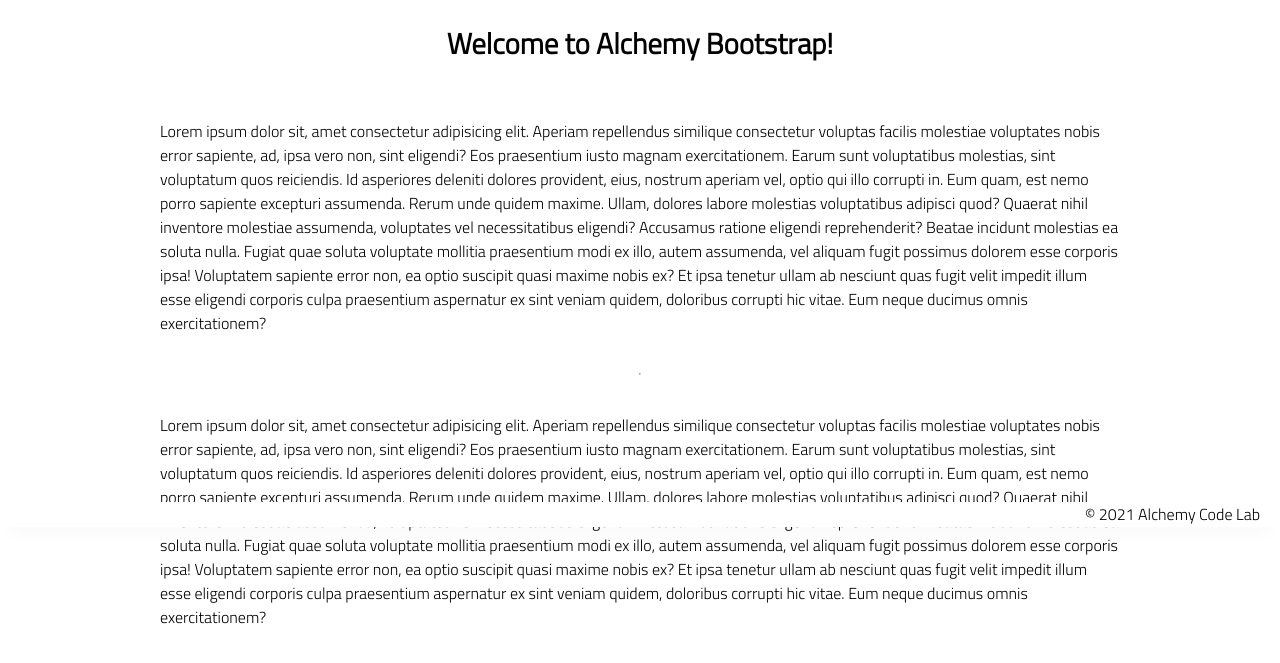
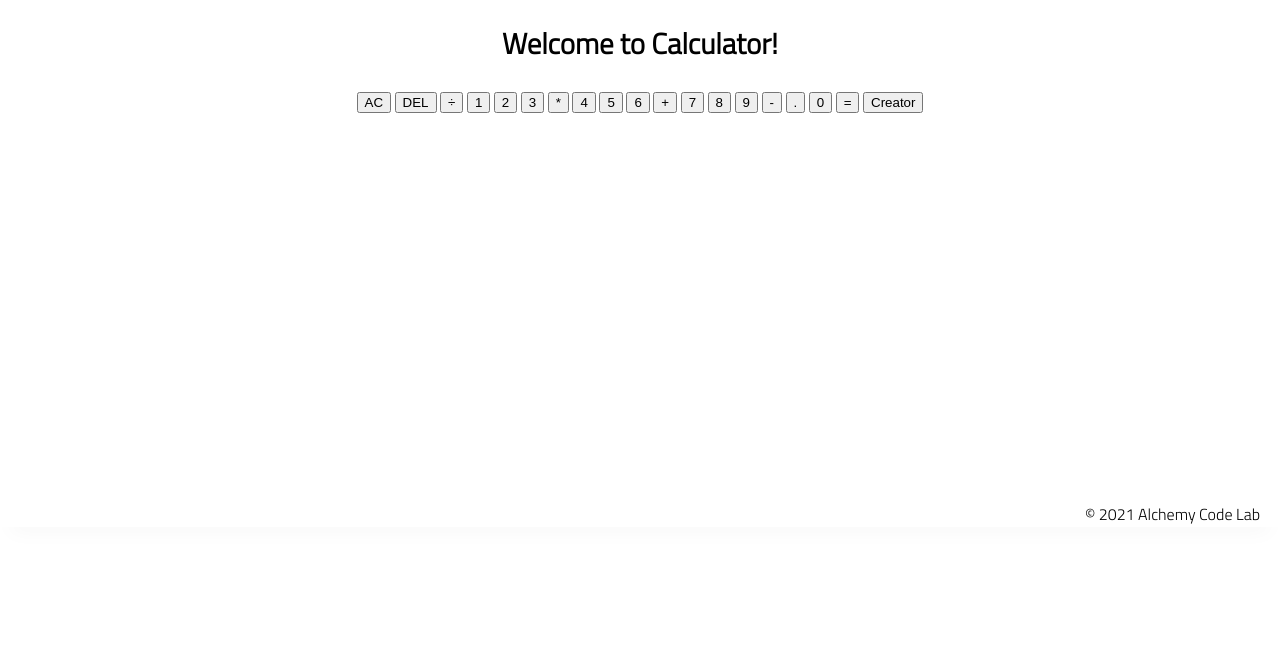
Before and after one commit to aaronEnyetu/calculator, a plain HTML site: page index.html in a window 1280 px wide. Shown: the part 273-936 px from the top of the page. After the commit the page ends 800 px from the top, so only its background shows below. Drawn offline with Linux system fonts and the light colour scheme.

Commit message:
crreated buttons

```diff
--- a/index.html
+++ b/index.html
@@ -9,7 +9,7 @@
     <link rel="stylesheet" href="./styles/reset.css">
     <link rel="stylesheet" href="./styles/style.css">
     <link rel="stylesheet" href="./styles/home.css">
-    <title>Document</title>
+    <title>Calculator</title>
 </head>
 
 <body>
@@ -22,44 +22,36 @@
         <section class="main-section">
             <img class="main-logo" src="./assets/alchemy-logo.png" />
             <h2>
-                Welcome to Alchemy Bootstrap!
+                Welcome to Calculator!
             </h2>
+            <div class=" calculator-grid">
+                <div class="output">
+                    <div class="previous-operand"></div>
+                    <div class="current-operand"></div>
+                </div>
+                <button class="span-two">AC</button>
+                <button>DEL</button>
+                <button>÷</button>
+                <button>1</button>
+                <button>2</button>
+                <button>3</button>
+                <button>*</button>
+                <button>4</button>
+                <button>5</button>
+                <button>6</button>
+                <button>+</button>
+                <button>7</button>
+                <button>8</button>
+                <button>9</button>
+                <button>-</button>
+                <button>.</button>
+                <button>0</button>
+                <button>=</button>
+                <button>Creator</button>
 
-            <p>
-                Lorem ipsum dolor sit, amet consectetur adipisicing elit. Aperiam repellendus similique consectetur
-                voluptas facilis molestiae voluptates nobis error sapiente, ad, ipsa vero non, sint eligendi? Eos
-                praesentium iusto magnam exercitationem.
-                Earum sunt voluptatibus molestias, sint voluptatum quos reiciendis. Id asperiores deleniti dolores
-                provident, eius, nostrum aperiam vel, optio qui illo corrupti in. Eum quam, est nemo porro sapiente
-                excepturi assumenda.
-                Rerum unde quidem maxime. Ullam, dolores labore molestias voluptatibus adipisci quod? Quaerat nihil
-                inventore molestiae assumenda, voluptates vel necessitatibus eligendi? Accusamus ratione eligendi
-                reprehenderit? Beatae incidunt molestias ea soluta nulla.
-                Fugiat quae soluta voluptate mollitia praesentium modi ex illo, autem assumenda, vel aliquam fugit
-                possimus dolorem esse corporis ipsa! Voluptatem sapiente error non, ea optio suscipit quasi maxime nobis
-                ex?
-                Et ipsa tenetur ullam ab nesciunt quas fugit velit impedit illum esse eligendi corporis culpa
-                praesentium aspernatur ex sint veniam quidem, doloribus corrupti hic vitae. Eum neque ducimus omnis
-                exercitationem?
-            </p>
-            <hr />
-            <p>
-                Lorem ipsum dolor sit, amet consectetur adipisicing elit. Aperiam repellendus similique consectetur
-                voluptas facilis molestiae voluptates nobis error sapiente, ad, ipsa vero non, sint eligendi? Eos
-                praesentium iusto magnam exercitationem.
-                Earum sunt voluptatibus molestias, sint voluptatum quos reiciendis. Id asperiores deleniti dolores
-                provident, eius, nostrum aperiam vel, optio qui illo corrupti in. Eum quam, est nemo porro sapiente
-                excepturi assumenda.
-                Rerum unde quidem maxime. Ullam, dolores labore molestias voluptatibus adipisci quod? Quaerat nihil
-                inventore molestiae assumenda, voluptates vel necessitatibus eligendi? Accusamus ratione eligendi
-                reprehenderit? Beatae incidunt molestias ea soluta nulla.
-                Fugiat quae soluta voluptate mollitia praesentium modi ex illo, autem assumenda, vel aliquam fugit
-                possimus dolorem esse corporis ipsa! Voluptatem sapiente error non, ea optio suscipit quasi maxime nobis
-                ex?
-                Et ipsa tenetur ullam ab nesciunt quas fugit velit impedit illum esse eligendi corporis culpa
-                praesentium aspernatur ex sint veniam quidem, doloribus corrupti hic vitae. Eum neque ducimus omnis
-                exercitationem?
-            </p>
+            </div>
+
+
 
         </section>
     </main>
```
